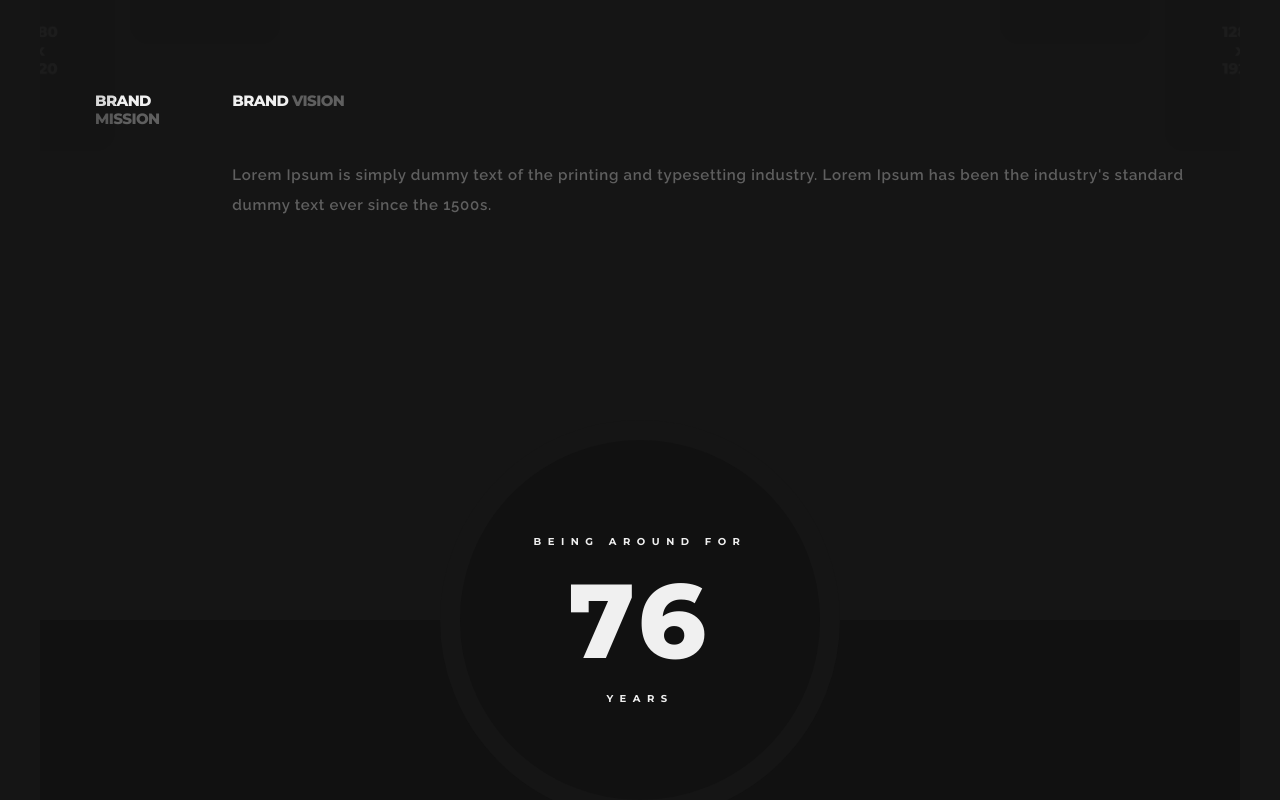
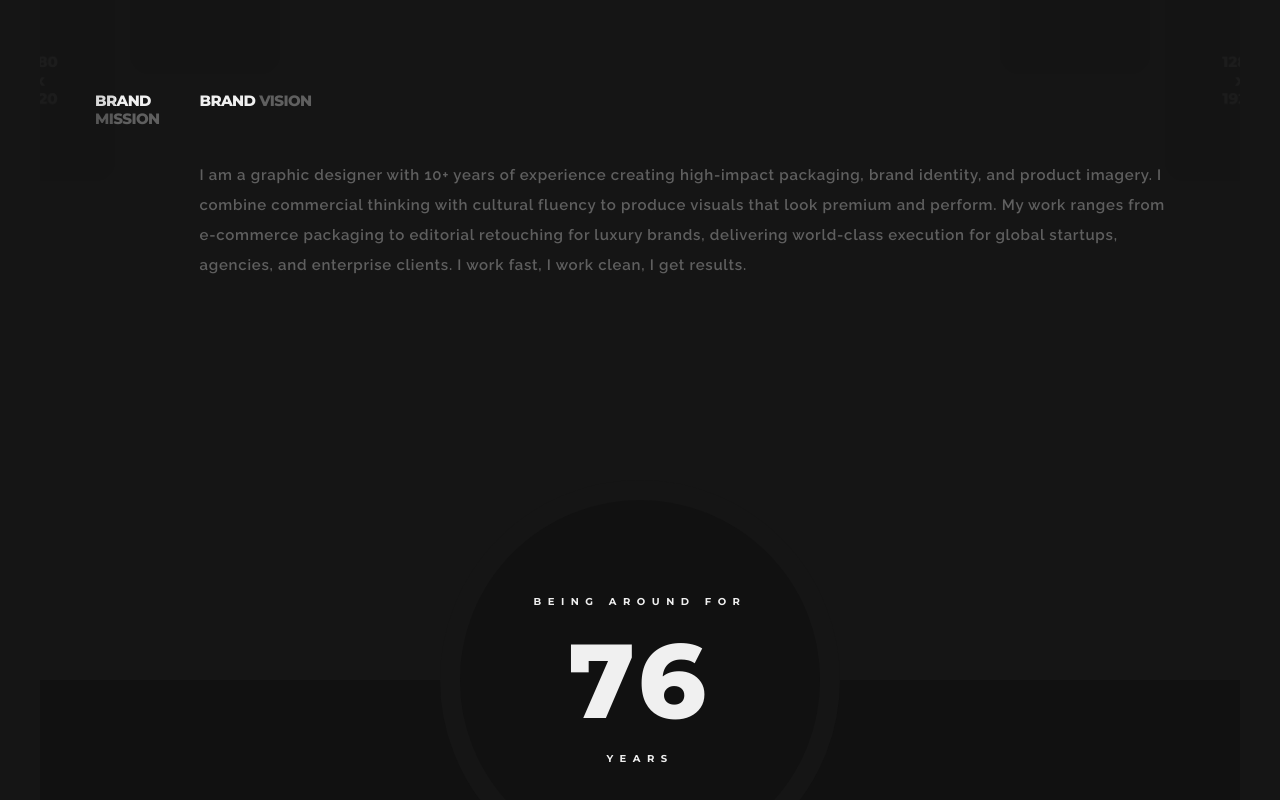
Before and after one commit to hassanakhtar24/hassanwebsite, a React (Vite) app: page / in a window 1280 px wide. Shown: the part 1388-2188 px from the top of the page. Built offline with nearby package versions, Linux system fonts and the light colour scheme.

Commit message:
updated bio only

```diff
--- a/src/pages/DarkSingle/Home.jsx
+++ b/src/pages/DarkSingle/Home.jsx
@@ -52,7 +52,7 @@ function Home() {
             topTitle="About Me"
             title="The Brand"
             quote="I am a graphic designer with 10+ years of experience creating high-impact packaging, brand identity, and product imagery. I combine commercial thinking with cultural fluency to produce visuals that look premium and perform. My work ranges from e-commerce packaging to editorial retouching for luxury brands, delivering world-class execution for global startups, agencies, and enterprise clients. I work fast, I work clean, I get results."
-            visionDescription="Lorem Ipsum is simply dummy text of the printing and typesetting industry. Lorem Ipsum has been the industry's standard dummy text ever since the 1500s."
+            visionDescription="I am a graphic designer with 10+ years of experience creating high-impact packaging, brand identity, and product imagery. I combine commercial thinking with cultural fluency to produce visuals that look premium and perform. My work ranges from e-commerce packaging to editorial retouching for luxury brands, delivering world-class execution for global startups, agencies, and enterprise clients. I work fast, I work clean, I get results."
             imagesLeft={[
               "/assets/images/wall/1.webp",
               "/assets/images/wall/2.webp",
```
